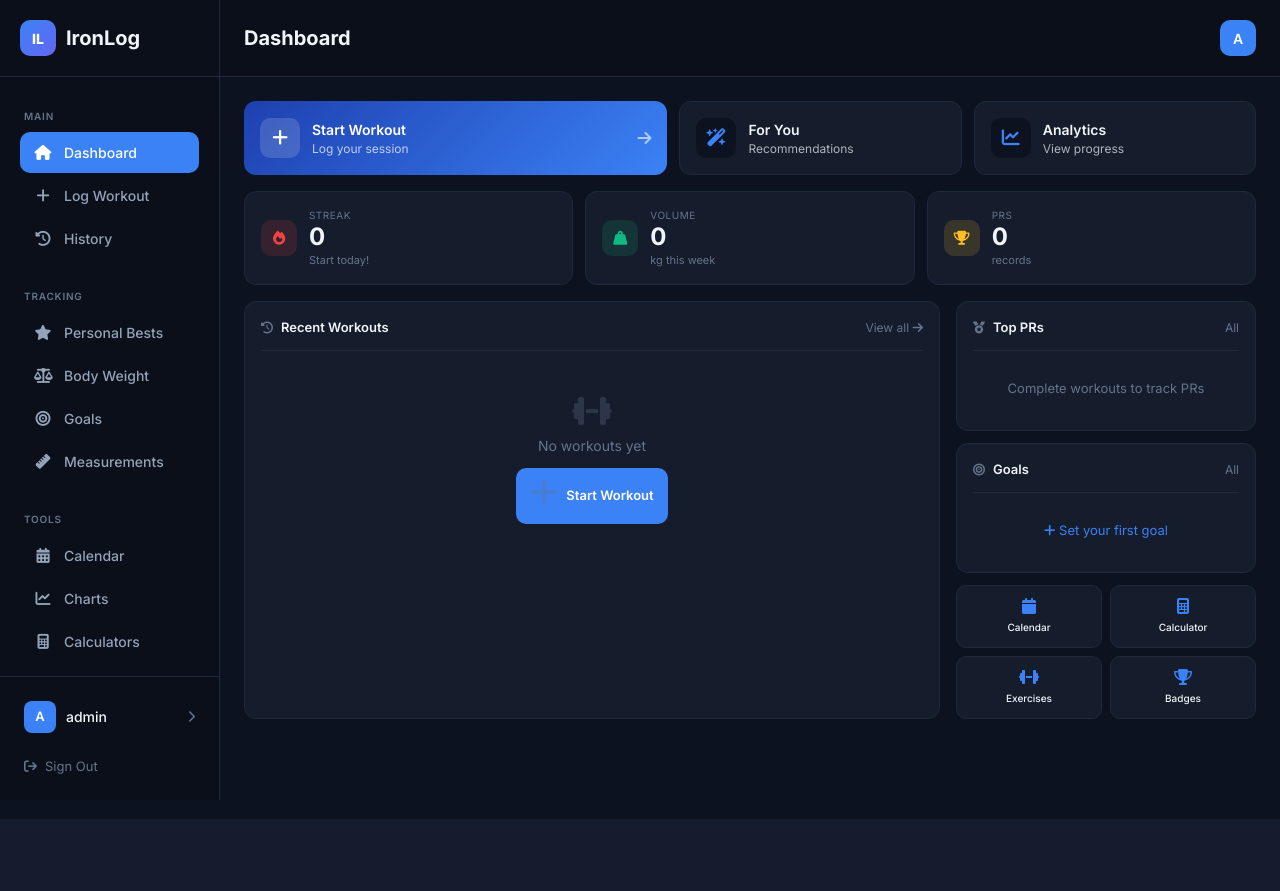
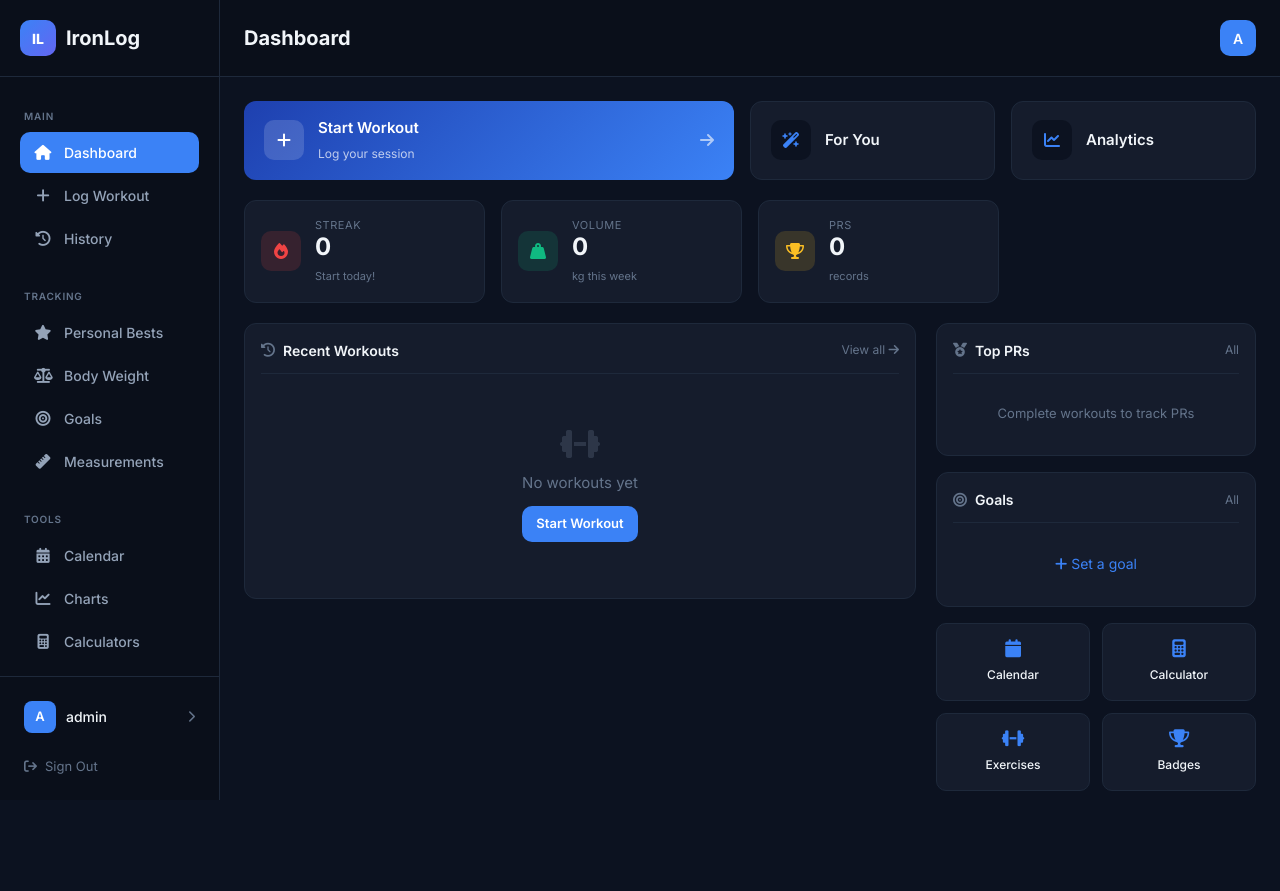
Before and after one commit to batsalshr/Gym-Tracker, a Django app: page / in a window 1280 px wide. Before the commit the page ends 819 px from the top, so only its background shows below. Run offline with Django 4.2, Linux system fonts and the light colour scheme; a user stored in the database is signed in; data comes from the database, SQL or seed files in the repository.

Commit message:
fix: Dashboard layout
fixed the dashboard layout and compact and clean

```diff
--- a/templates/workouts/dashboard.html
+++ b/templates/workouts/dashboard.html
@@ -4,32 +4,23 @@
 {% block page_title %}Dashboard{% endblock %}
 
 {% block content %}
-<div class="dashboard-container">
-    <!-- Quick Actions Row -->
-    <div class="quick-actions">
+<!-- Quick Actions -->
+<div class="actions-row">
     <a href="{% url 'log_workout' %}" class="action-card primary">
         <div class="action-icon"><i class="fa-solid fa-plus"></i></div>
-            <div class="action-text">
+        <div class="action-content">
             <span class="action-title">Start Workout</span>
             <span class="action-sub">Log your session</span>
         </div>
-            <i class="fa-solid fa-arrow-right"></i>
+        <i class="fa-solid fa-arrow-right action-arrow"></i>
     </a>
-
     <a href="{% url 'recommendations' %}" class="action-card">
         <div class="action-icon"><i class="fa-solid fa-wand-magic-sparkles"></i></div>
-            <div class="action-text">
         <span class="action-title">For You</span>
-                <span class="action-sub">Recommendations</span>
-            </div>
     </a>
-
     <a href="{% url 'charts' %}" class="action-card">
         <div class="action-icon"><i class="fa-solid fa-chart-line"></i></div>
-            <div class="action-text">
         <span class="action-title">Analytics</span>
-                <span class="action-sub">View progress</span>
-            </div>
     </a>
 </div>
 
@@ -38,35 +29,32 @@
     <div class="stat-card">
         <div class="stat-icon fire"><i class="fa-solid fa-fire"></i></div>
         <div class="stat-info">
-                <span class="stat-label">STREAK</span>
+            <span class="stat-label">Streak</span>
             <span class="stat-value">{{ streak }}</span>
             <span class="stat-sub">{% if streak > 0 %}days{% else %}Start today!{% endif %}</span>
         </div>
     </div>
-
     <div class="stat-card">
         <div class="stat-icon green"><i class="fa-solid fa-weight-hanging"></i></div>
         <div class="stat-info">
-                <span class="stat-label">VOLUME</span>
+            <span class="stat-label">Volume</span>
             <span class="stat-value">{{ weekly_volume|floatformat:0 }}</span>
             <span class="stat-sub">kg this week</span>
         </div>
     </div>
-
     <div class="stat-card">
         <div class="stat-icon gold"><i class="fa-solid fa-trophy"></i></div>
         <div class="stat-info">
-                <span class="stat-label">PRS</span>
+            <span class="stat-label">PRs</span>
             <span class="stat-value">{{ personal_bests|length }}</span>
             <span class="stat-sub">records</span>
         </div>
     </div>
-
     {% if latest_weight %}
     <div class="stat-card">
         <div class="stat-icon purple"><i class="fa-solid fa-scale-balanced"></i></div>
         <div class="stat-info">
-                <span class="stat-label">BODY WEIGHT</span>
+            <span class="stat-label">Weight</span>
             <span class="stat-value">{{ latest_weight.weight }}</span>
             <span class="stat-sub">kg</span>
         </div>
@@ -75,136 +63,121 @@
 </div>
 
 <!-- Main Content Grid -->
-    <div class="dashboard-grid">
-        <!-- Recent Workouts -->
-        <div class="card workouts-section">
-            <div class="card-head">
+<div class="main-grid">
+    <!-- Left: Recent Workouts -->
+    <div class="card">
+        <div class="card-header">
             <h3><i class="fa-solid fa-clock-rotate-left"></i> Recent Workouts</h3>
             <a href="{% url 'history' %}">View all <i class="fa-solid fa-arrow-right"></i></a>
         </div>
-
         {% if recent_workouts %}
-            <div class="workout-list">
+        <div class="workouts-list">
             {% for workout in recent_workouts %}
-                <a href="{% url 'workout_detail' workout.id %}" class="workout-item">
+            <a href="{% url 'workout_detail' workout.id %}" class="workout-row">
                 <div class="workout-date">
                     <span class="date-day">{{ workout.date|date:"d" }}</span>
                     <span class="date-month">{{ workout.date|date:"M" }}</span>
                 </div>
                 <div class="workout-info">
                     <span class="workout-title">{{ workout.get_muscle_groups_display }}</span>
-                        <span class="workout-desc">{% for name, data in workout.get_exercises_summary.items %}{{ name }}{% if not forloop.last %}, {% endif %}{% empty %}No exercises{% endfor %}</span>
-                    </div>
-                    <div class="workout-meta">
-                        <span><i class="fa-solid fa-layer-group"></i> {{ workout.get_total_sets }}</span>
-                        <span><i class="fa-solid fa-weight-hanging"></i> {{ workout.get_total_volume|floatformat:0 }}kg</span>
+                    <span class="workout-meta">{{ workout.get_total_sets }} sets · {{ workout.get_total_volume|floatformat:0 }}kg</span>
                 </div>
             </a>
             {% endfor %}
         </div>
         {% else %}
-            <div class="empty-box">
+        <div class="empty-state">
             <i class="fa-solid fa-dumbbell"></i>
             <p>No workouts yet</p>
-                <a href="{% url 'log_workout' %}" class="btn btn-primary btn-sm"><i class="fa-solid fa-plus"></i> Start Workout</a>
+            <a href="{% url 'log_workout' %}" class="btn btn-primary btn-sm">Start Workout</a>
         </div>
         {% endif %}
     </div>
 
-        <!-- Sidebar Content -->
-        <div class="sidebar-section">
+    <!-- Right: Sidebar -->
+    <div class="sidebar-col">
         <!-- Top PRs -->
         <div class="card">
-                <div class="card-head">
+            <div class="card-header">
                 <h3><i class="fa-solid fa-medal"></i> Top PRs</h3>
                 <a href="{% url 'personal_bests' %}">All</a>
             </div>
-
             {% if personal_bests %}
             <div class="pr-list">
                 {% for pb in personal_bests %}
-                    <div class="pr-item">
+                <div class="pr-row">
                     <div class="pr-info">
                         <span class="pr-name">{{ pb.exercise.name }}</span>
-                            <span class="pr-muscle">{{ pb.exercise.get_muscle_group_display }}</span>
+                        <span class="pr-group">{{ pb.exercise.get_muscle_group_display }}</span>
                     </div>
-                        <div class="pr-stats">
-                            <span class="pr-weight">{{ pb.weight }}<small>kg</small></span>
-                            <span class="pr-reps">x{{ pb.reps }}</span>
+                    <div class="pr-weight">
+                        <span class="weight-val">{{ pb.weight }}</span>
+                        <span class="weight-unit">kg</span>
+                        <span class="weight-reps">×{{ pb.reps }}</span>
                     </div>
                 </div>
                 {% endfor %}
             </div>
             {% else %}
-                <p class="empty-text">Complete workouts to track PRs</p>
+            <p class="empty-small">Complete workouts to track PRs</p>
             {% endif %}
         </div>
 
         <!-- Goals -->
         <div class="card">
-                <div class="card-head">
+            <div class="card-header">
                 <h3><i class="fa-solid fa-bullseye"></i> Goals</h3>
                 <a href="{% url 'goals' %}">All</a>
             </div>
-
             {% if active_goals %}
             <div class="goals-list">
                 {% for goal in active_goals %}
-                    <div class="goal-item">
-                        <div class="goal-top">
+                <div class="goal-row">
+                    <div class="goal-info">
                         <span class="goal-name">{{ goal.name }}</span>
                         <span class="goal-pct">{{ goal.get_progress_percent }}%</span>
                     </div>
                     <div class="goal-bar">
-                            <div class="goal-fill" style="width: {{ goal.get_progress_percent }}%;"></div>
+                        <div class="goal-fill" style="width: {{ goal.get_progress_percent }}%"></div>
                     </div>
                 </div>
                 {% endfor %}
             </div>
             {% else %}
-                <a href="{% url 'goals' %}" class="empty-link"><i class="fa-solid fa-plus"></i> Set your first goal</a>
+            <a href="{% url 'goals' %}" class="empty-link"><i class="fa-solid fa-plus"></i> Set a goal</a>
             {% endif %}
         </div>
 
         <!-- Quick Links -->
-            <div class="quick-grid">
-                <a href="{% url 'calendar' %}" class="quick-btn"><i class="fa-solid fa-calendar"></i><span>Calendar</span></a>
-                <a href="{% url 'calculator' %}" class="quick-btn"><i class="fa-solid fa-calculator"></i><span>Calculator</span></a>
-                <a href="{% url 'exercises' %}" class="quick-btn"><i class="fa-solid fa-dumbbell"></i><span>Exercises</span></a>
-                <a href="{% url 'achievements' %}" class="quick-btn"><i class="fa-solid fa-trophy"></i><span>Badges</span></a>
-            </div>
+        <div class="quick-links">
+            <a href="{% url 'calendar' %}"><i class="fa-solid fa-calendar"></i><span>Calendar</span></a>
+            <a href="{% url 'calculator' %}"><i class="fa-solid fa-calculator"></i><span>Calculator</span></a>
+            <a href="{% url 'exercises' %}"><i class="fa-solid fa-dumbbell"></i><span>Exercises</span></a>
+            <a href="{% url 'achievements' %}"><i class="fa-solid fa-trophy"></i><span>Badges</span></a>
         </div>
     </div>
 </div>
 
 <style>
-/* Dashboard Container - prevents overflow */
-.dashboard-container {
-    width: 100%;
-    max-width: 100%;
-    overflow: hidden;
-}
-
-/* Quick Actions */
-.quick-actions {
+/* Actions Row */
+.actions-row {
     display: grid;
-    grid-template-columns: 1.5fr 1fr 1fr;
-    gap: 0.75rem;
-    margin-bottom: 1rem;
+    grid-template-columns: 2fr 1fr 1fr;
+    gap: 1rem;
+    margin-bottom: 1.25rem;
 }
 
 .action-card {
     display: flex;
     align-items: center;
-    gap: 0.75rem;
-    padding: 1rem;
+    gap: 0.875rem;
+    padding: 1rem 1.25rem;
     background: var(--bg-card);
     border: 1px solid var(--border);
     border-radius: 12px;
     text-decoration: none;
     color: var(--text-primary);
     transition: all 0.2s;
-    overflow: hidden;
 }
 
 .action-card:hover {
@@ -226,7 +203,7 @@
     justify-content: center;
     background: rgba(255,255,255,0.15);
     border-radius: 10px;
-    font-size: 1.125rem;
+    font-size: 1rem;
     flex-shrink: 0;
 }
 
@@ -235,59 +212,51 @@
     color: var(--accent);
 }
 
-.action-text {
+.action-content {
     flex: 1;
-    min-width: 0;
-    overflow: hidden;
 }
 
 .action-title {
     display: block;
     font-weight: 600;
-    font-size: 0.875rem;
-    white-space: nowrap;
-    overflow: hidden;
-    text-overflow: ellipsis;
+    font-size: 0.9375rem;
 }
 
 .action-sub {
-    display: block;
     font-size: 0.75rem;
     opacity: 0.7;
 }
 
-.action-card > i:last-child {
-    flex-shrink: 0;
+.action-arrow {
     opacity: 0.6;
 }
 
 /* Stats Row */
 .stats-row {
     display: grid;
-    grid-template-columns: repeat(auto-fit, minmax(140px, 1fr));
-    gap: 0.75rem;
-    margin-bottom: 1rem;
+    grid-template-columns: repeat(4, 1fr);
+    gap: 1rem;
+    margin-bottom: 1.25rem;
 }
 
 .stat-card {
     display: flex;
     align-items: center;
-    gap: 0.75rem;
+    gap: 0.875rem;
     padding: 1rem;
     background: var(--bg-card);
     border: 1px solid var(--border);
     border-radius: 12px;
-    overflow: hidden;
 }
 
 .stat-icon {
-    width: 36px;
-    height: 36px;
+    width: 40px;
+    height: 40px;
     display: flex;
     align-items: center;
     justify-content: center;
     border-radius: 10px;
-    font-size: 0.875rem;
+    font-size: 1rem;
     flex-shrink: 0;
 }
 
@@ -299,15 +268,14 @@
 .stat-info {
     flex: 1;
     min-width: 0;
-    overflow: hidden;
 }
 
 .stat-label {
     display: block;
-    font-size: 0.625rem;
-    color: var(--text-muted);
+    font-size: 0.6875rem;
     text-transform: uppercase;
     letter-spacing: 0.05em;
+    color: var(--text-muted);
 }
 
 .stat-value {
@@ -318,17 +286,16 @@
 }
 
 .stat-sub {
-    display: block;
     font-size: 0.6875rem;
     color: var(--text-muted);
 }
 
-/* Dashboard Grid */
-.dashboard-grid {
+/* Main Grid */
+.main-grid {
     display: grid;
-    grid-template-columns: 1fr 300px;
-    gap: 1rem;
-    min-width: 0;
+    grid-template-columns: 1fr 320px;
+    gap: 1.25rem;
+    align-items: start;
 }
 
 /* Cards */
@@ -337,20 +304,19 @@
     border: 1px solid var(--border);
     border-radius: 12px;
     padding: 1rem;
-    overflow: hidden;
 }
 
-.card-head {
+.card-header {
     display: flex;
     justify-content: space-between;
     align-items: center;
-    margin-bottom: 0.75rem;
+    margin-bottom: 0.875rem;
     padding-bottom: 0.75rem;
     border-bottom: 1px solid var(--border);
 }
 
-.card-head h3 {
-    font-size: 0.8125rem;
+.card-header h3 {
+    font-size: 0.875rem;
     font-weight: 600;
     margin: 0;
     display: flex;
@@ -358,48 +324,40 @@
     gap: 0.5rem;
 }
 
-.card-head h3 i {
+.card-header h3 i {
     color: var(--text-muted);
-    font-size: 0.75rem;
 }
 
-.card-head a {
+.card-header a {
     font-size: 0.75rem;
     color: var(--text-muted);
     text-decoration: none;
 }
 
-.card-head a:hover {
+.card-header a:hover {
     color: var(--accent);
 }
 
-/* Workouts Section */
-.workouts-section {
-    min-width: 0;
-    overflow: hidden;
+/* Workouts List */
+.workouts-list {
+    display: flex;
+    flex-direction: column;
+    gap: 0.625rem;
 }
 
-.workout-list {
+.workout-row {
     display: flex;
-    flex-direction: column;
-    gap: 0.5rem;
-}
-
-.workout-item {
-    display: grid;
-    grid-template-columns: 44px 1fr auto;
-    gap: 0.75rem;
     align-items: center;
+    gap: 1rem;
     padding: 0.75rem;
     background: var(--bg-main);
     border-radius: 10px;
     text-decoration: none;
     color: inherit;
-    transition: background 0.15s;
-    overflow: hidden;
+    transition: all 0.15s;
 }
 
-.workout-item:hover {
+.workout-row:hover {
     background: rgba(59, 130, 246, 0.1);
 }
 
@@ -415,68 +374,42 @@
 }
 
 .date-day {
-    font-size: 1rem;
+    font-size: 1.125rem;
     font-weight: 700;
     line-height: 1;
 }
 
 .date-month {
-    font-size: 0.5625rem;
+    font-size: 0.625rem;
     text-transform: uppercase;
+    margin-top: 2px;
 }
 
 .workout-info {
+    flex: 1;
     min-width: 0;
-    overflow: hidden;
 }
 
 .workout-title {
     display: block;
-    font-size: 0.8125rem;
+    font-size: 0.875rem;
     font-weight: 600;
     white-space: nowrap;
     overflow: hidden;
     text-overflow: ellipsis;
-}
-
-.workout-desc {
-    display: block;
-    font-size: 0.6875rem;
-    color: var(--text-muted);
-    white-space: nowrap;
-    overflow: hidden;
-    text-overflow: ellipsis;
-    max-width: 100%;
+    margin-bottom: 2px;
 }
 
 .workout-meta {
-    display: flex;
-    flex-direction: column;
-    align-items: flex-end;
-    gap: 0.125rem;
-    font-size: 0.6875rem;
-    flex-shrink: 0;
-    white-space: nowrap;
-}
-
-.workout-meta span {
-    display: flex;
-    align-items: center;
-    gap: 0.25rem;
-}
-
-.workout-meta i {
-    font-size: 0.5625rem;
+    font-size: 0.75rem;
     color: var(--text-muted);
 }
 
-/* Sidebar */
-.sidebar-section {
+/* Sidebar Column */
+.sidebar-col {
     display: flex;
     flex-direction: column;
-    gap: 0.75rem;
-    min-width: 0;
-    overflow: hidden;
+    gap: 1rem;
 }
 
 /* PR List */
@@ -571,38 +506,39 @@
 }
 
 .goal-pct {
-    font-size: 0.6875rem;
+    font-size: 0.75rem;
     font-weight: 600;
     color: var(--accent);
     flex-shrink: 0;
+    margin-left: 0.5rem;
 }
 
 .goal-bar {
-    height: 4px;
+    height: 6px;
     background: var(--bg-main);
-    border-radius: 2px;
+    border-radius: 3px;
     overflow: hidden;
 }
 
 .goal-fill {
     height: 100%;
     background: linear-gradient(90deg, var(--accent), #6366f1);
-    border-radius: 2px;
+    border-radius: 3px;
 }
 
-/* Quick Grid */
-.quick-grid {
+/* Quick Links */
+.quick-links {
     display: grid;
-    grid-template-columns: repeat(2, 1fr);
-    gap: 0.5rem;
+    grid-template-columns: 1fr 1fr;
+    gap: 0.75rem;
 }
 
-.quick-btn {
+.quick-links a {
     display: flex;
     flex-direction: column;
     align-items: center;
-    gap: 0.375rem;
-    padding: 0.75rem 0.5rem;
+    gap: 0.5rem;
+    padding: 1rem;
     background: var(--bg-card);
     border: 1px solid var(--border);
     border-radius: 10px;
@@ -611,45 +547,47 @@
     transition: all 0.15s;
 }
 
-.quick-btn:hover {
+.quick-links a:hover {
     border-color: var(--accent);
-    transform: translateY(-1px);
 }
 
-.quick-btn i {
-    font-size: 1rem;
+.quick-links i {
+    font-size: 1.125rem;
     color: var(--accent);
 }
 
-.quick-btn span {
-    font-size: 0.625rem;
+.quick-links span {
+    font-size: 0.75rem;
     font-weight: 500;
 }
 
 /* Empty States */
-.empty-box {
+.empty-state {
+    display: flex;
+    flex-direction: column;
+    align-items: center;
+    gap: 0.75rem;
+    padding: 2.5rem;
+    color: var(--text-muted);
     text-align: center;
-    padding: 2rem 1rem;
 }
 
-.empty-box i {
+.empty-state i {
     font-size: 2rem;
-    color: var(--text-muted);
     opacity: 0.3;
-    margin-bottom: 0.5rem;
 }
 
-.empty-box p {
-    color: var(--text-muted);
-    margin-bottom: 0.75rem;
-    font-size: 0.875rem;
+.empty-state p {
+    margin: 0;
+    font-size: 0.9375rem;
 }
 
-.empty-text {
+.empty-small {
     text-align: center;
-    padding: 1rem 0;
+    padding: 1rem;
     color: var(--text-muted);
     font-size: 0.8125rem;
+    margin: 0;
 }
 
 .empty-link {
@@ -658,7 +596,7 @@
     padding: 1rem;
     color: var(--accent);
     text-decoration: none;
-    font-size: 0.8125rem;
+    font-size: 0.875rem;
 }
 
 .empty-link:hover {
--- a/workouts/views.py
+++ b/workouts/views.py
@@ -347,43 +347,73 @@ class DeleteSetView(LoginRequiredMixin, View):
 
 
 class PersonalBestsView(LoginRequiredMixin, View):
-    """Personal bests page."""
+    """Personal bests page - optimized for performance."""
 
     def get(self, request):
         user = request.user
         sort_by = request.GET.get('sort', 'weight')
         filter_group = request.GET.get('group', '')
 
-        # Get exercises that have sets logged by this user
-        exercises = Exercise.objects.filter(
+        # Build optimized query with all needed data in one go
+        exercises_qs = Exercise.objects.filter(
             Q(user=user) | Q(user__isnull=True)
         ).annotate(
-            set_count=Count('sets', filter=Q(sets__workout__user=user))
+            set_count=Count('sets', filter=Q(sets__workout__user=user)),
+            max_weight=Max('sets__weight', filter=Q(sets__workout__user=user)),
+            max_reps=Max('sets__reps', filter=Q(sets__workout__user=user))
         ).filter(set_count__gt=0)
 
         if filter_group:
-            exercises = exercises.filter(muscle_group=filter_group)
-
+            exercises_qs = exercises_qs.filter(muscle_group=filter_group)
+
+        # Get all exercise IDs that have sets
+        exercise_ids = list(exercises_qs.values_list('id', flat=True))
+
+        # Batch fetch all personal bests in one query
+        if sort_by == 'reps':
+            # Get best by reps for each exercise
+            from django.db.models import Window, F
+            from django.db.models.functions import RowNumber
+
+            best_sets = Set.objects.filter(
+                workout__user=user,
+                exercise_id__in=exercise_ids
+            ).select_related('workout', 'exercise').order_by('exercise_id', '-reps', '-weight')
+        else:
+            best_sets = Set.objects.filter(
+                workout__user=user,
+                exercise_id__in=exercise_ids
+            ).select_related('workout', 'exercise').order_by('exercise_id', '-weight', '-reps')
+
+        # Group by exercise and get first (best) for each
+        seen_exercises = set()
+        pb_by_exercise = {}
+        for s in best_sets:
+            if s.exercise_id not in seen_exercises:
+                seen_exercises.add(s.exercise_id)
+                pb_by_exercise[s.exercise_id] = s
+
+        # Build results list
         personal_bests = []
-        for exercise in exercises:
-            if sort_by == 'reps':
-                pb = exercise.sets.filter(workout__user=user).order_by('-reps', '-weight').first()
-            else:
-                pb = exercise.get_personal_best(user)
-
+        for exercise in exercises_qs:
+            pb = pb_by_exercise.get(exercise.id)
             if pb:
+                # Calculate suggestion inline (simple +2.5kg logic)
+                suggestion = float(pb.weight) + 2.5 if pb.weight else None
+
                 personal_bests.append({
                     'exercise': exercise,
                     'weight': pb.weight,
                     'reps': pb.reps,
                     'date': pb.workout.date,
-                    'suggestion': exercise.get_suggested_weight(user)
+                    'suggestion': suggestion
                 })
 
+        # Sort results
         if sort_by == 'reps':
-            personal_bests.sort(key=lambda x: x['reps'], reverse=True)
+            personal_bests.sort(key=lambda x: (x['reps'] or 0, x['weight'] or 0), reverse=True)
         else:
-            personal_bests.sort(key=lambda x: x['weight'], reverse=True)
+            personal_bests.sort(key=lambda x: (x['weight'] or 0, x['reps'] or 0), reverse=True)
 
         context = {
             'personal_bests': personal_bests,
```
Also changed, not shown: other parts of templates/workouts/dashboard.html (+50 -57 lines), 1 other file. Lines whose indentation alone changed are shown as unchanged.
